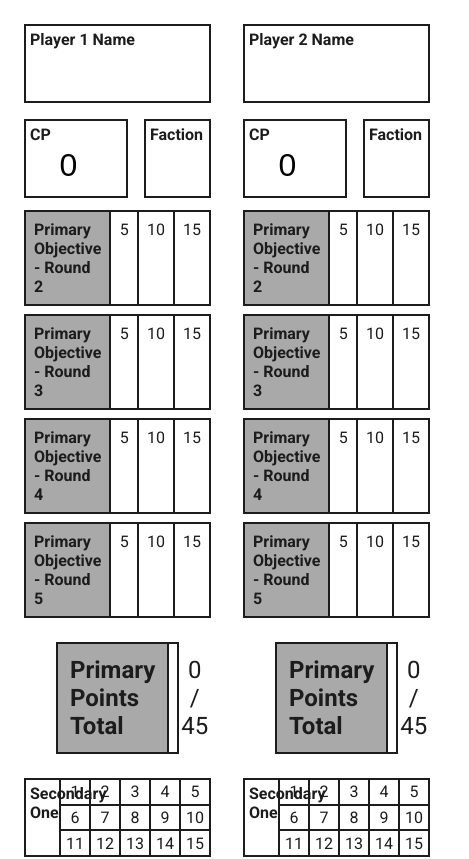
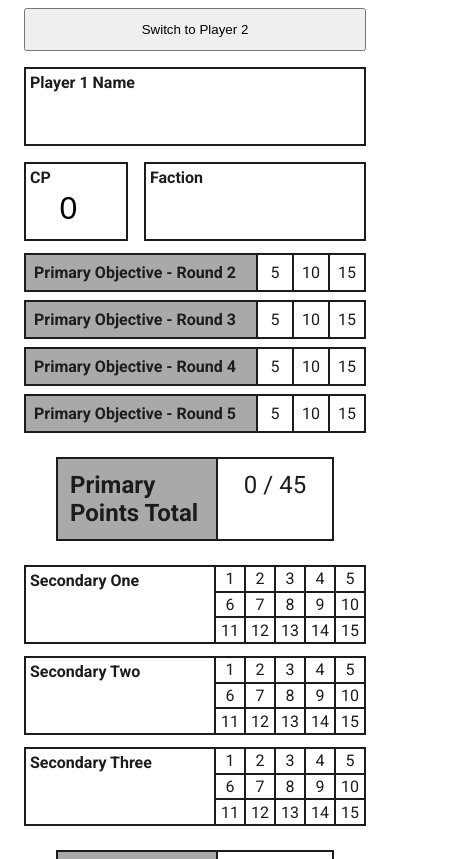
Before and after one commit to TomWija/wh40k-point-tracker, a React (Create React App) app: page / in a window 390 px wide. Shown: the top 859 px of the page, 469 px wide, since content can reach past the window. Built offline with nearby package versions, Linux system fonts and the light colour scheme.

Commit message:
feat(mobile): add button to switch players on small screen

```diff
--- a/src/App.css
+++ b/src/App.css
@@ -1,9 +1,19 @@
 .App {
     display: flex;
+    flex-direction: column;
     max-width: 1200px;
     margin: auto;
     font-family: 'Roboto', sans-serif;
     color: #1c1c1c;
+}
+
+.App__switch-player-button {
+    padding: 12px;
+    margin: 0 16px;
+}
+
+.App__players {
+    display: flex;
 }
 
 .total-points {
@@ -26,3 +36,9 @@
     width: 90px;
     text-align: center;
 }
+
+@media only screen and (min-width : 1000px) {
+    .App__switch-player-button {
+        display: none;
+    }
+}
--- a/src/App.js
+++ b/src/App.js
@@ -1,13 +1,22 @@
-import React from "react";
+import React, { useState } from "react";
 import Player from "./Player/index";
 
 import "./App.css";
 
 function App() {
+  const [visiblePlayer, setVisiblePlayer] = useState(true);
+
   return (
     <div className="App">
-      <Player id={1} />
-      <Player id={2} />
+      <button
+        className="App__switch-player-button"
+        onClick={() => setVisiblePlayer(!visiblePlayer)}>
+          Switch to Player { visiblePlayer ? 2 : 1 }
+      </button>
+      <div className="App__players">
+        <Player id={1} visible={ visiblePlayer }/>
+        <Player id={2} visible={ !visiblePlayer }/>
+      </div>
     </div>
   );
 }
--- a/src/Player/index.js
+++ b/src/Player/index.js
@@ -1,24 +1,29 @@
 import React, { useState } from "react";
 import PropTypes from "prop-types";
+import classNames from "classnames";
 import PlayerDetails from "../PlayerDetails";
 import PrimaryObjectiveScorer from "../PrimaryObjectiveScorer";
 import SecondaryObjectiveScorer from "../SecondaryObjectiveScorer";
 
 import "./style.css";
 
-const Player = ({id}) => {
+const Player = ({id, visible}) => {
   const [primaryPoints, setPrimaryPoints] = useState(0);
   const [secondaryPoints, setSecondaryPoints] = useState(0);
 
+  const classes = classNames("Player", {
+    "Player--visible": visible
+  });
+
   return (
-    <div className="Player">
+    <div className={ classes }>
       <PlayerDetails id={id} />
       <PrimaryObjectiveScorer updateTotal={setPrimaryPoints} />
       <SecondaryObjectiveScorer updateTotal={setSecondaryPoints} />
 
       <div className="total-points">
         <div className="total-points__label">
-                    Final Total
+          Final Total
         </div>
         <div className="total-points__number">
           { primaryPoints + secondaryPoints } / 90
@@ -28,7 +33,8 @@ const Player = ({id}) => {
   );
 };
 Player.propTypes = {
-  id: PropTypes.number.isRequired
+  id: PropTypes.number.isRequired,
+  visible: PropTypes.bool.isRequired
 };
 
 export default Player;
--- a/src/Player/style.css
+++ b/src/Player/style.css
@@ -1,6 +1,17 @@
 .Player {
-    display: flex;
+    display: none;
     flex-direction: column;
     margin: 16px;
-    width: 50%;
+    width: 100%;
 }
+
+.Player--visible {
+    display: flex;
+}
+
+@media only screen and (min-width : 1000px) {
+    .Player {
+        display: flex;
+        width: 50%;
+    }
+}
```
Also changed, not shown: 1 other file (tests, documents, lock files or other folders).
